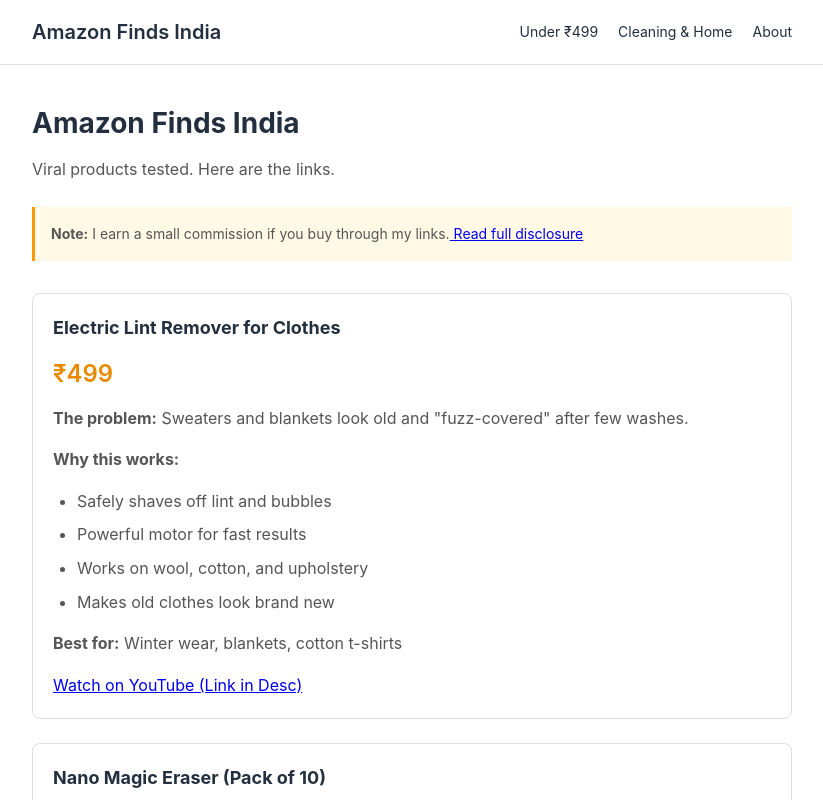
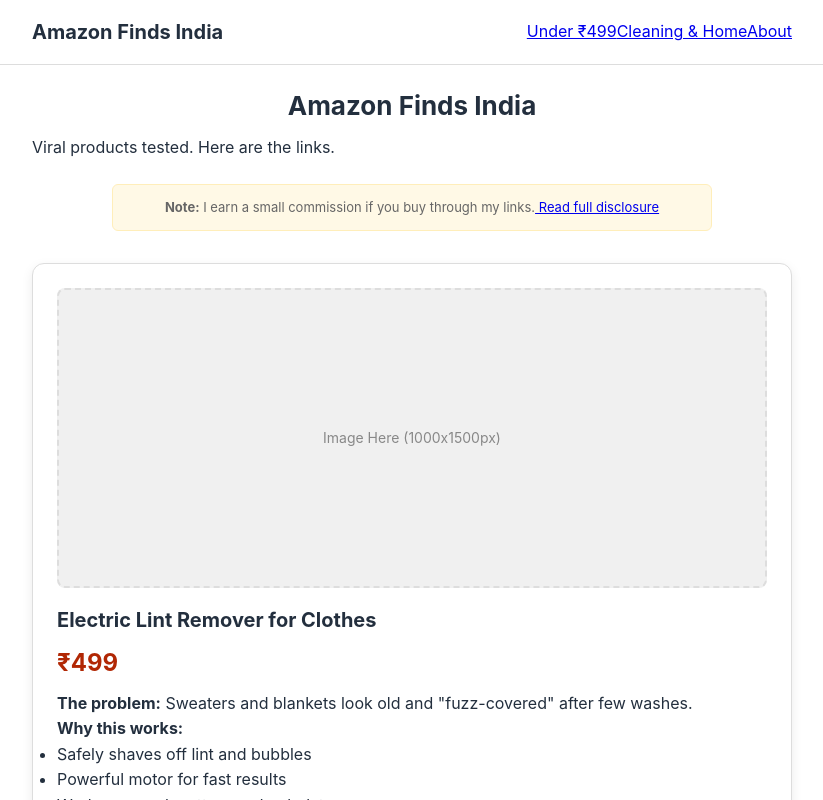
Before and after one commit to VaradScript/amazon-finds, a Next.js app: page / in a window 1280 px wide. Shown: the top 800 px of the page, without its empty margins (228-1051 px from the left). Built offline with nearby package versions, Linux system fonts and the light colour scheme.

Commit message:
Enhance UI for Pinterest and buttons

```diff
--- a/app/globals.css
+++ b/app/globals.css
@@ -1,9 +1,3 @@
-* {
-  box-sizing: border-box;
-  margin: 0;
-  padding: 0;
-}
-
 :root {
   --primary: #FF9900;
   --primary-dark: #E88B00;
@@ -11,7 +5,14 @@
   --text-light: #555;
   --bg: #FFFFFF;
   --border: #DDD;
-  --shadow: rgba(0,0,0,0.08);
+  --shadow: rgba(0, 0, 0, 0.08);
+  --youtube-red: #cc0000;
+}
+
+* {
+  box-sizing: border-box;
+  margin: 0;
+  padding: 0;
 }
 
 body {
@@ -42,118 +43,114 @@
   display: flex;
   justify-content: space-between;
   align-items: center;
-  flex-wrap: wrap;
-  gap: 12px;
 }
 
 header .logo {
   font-size: 20px;
-  font-weight: 600;
+  font-weight: 700;
   color: var(--text);
   text-decoration: none;
 }
 
-header .nav-links {
-  display: flex;
-  gap: 20px;
-  flex-wrap: wrap;
-}
-
-header a {
-  color: var(--text);
-  text-decoration: none;
-  font-size: 14px;
-}
-
-header a:hover {
-  color: var(--primary);
-}
-
 /* Main content */
 main {
-  padding: 40px 0;
+  padding: 24px 0;
   min-height: 70vh;
 }
 
 h1 {
-  font-size: 28px;
-  margin-bottom: 16px;
+  font-size: 26px;
+  margin-bottom: 12px;
   line-height: 1.3;
+  text-align: center;
 }
 
 h2 {
   font-size: 22px;
   margin: 32px 0 16px;
-  line-height: 1.3;
+  text-align: center;
 }
 
-h3 {
-  font-size: 18px;
-  margin: 24px 0 12px;
-}
-
-p {
-  margin-bottom: 16px;
-  color: var(--text-light);
-}
-
-ul {
-  margin: 16px 0;
-  padding-left: 24px;
-}
-
-li {
-  margin-bottom: 8px;
-  color: var(--text-light);
+p.intro {
+  text-align: center;
+  max-width: 600px;
+  margin: 0 auto 24px;
+  margin-bottom: 24px;
 }
 
 /* Product cards */
 .product-grid {
   display: grid;
-  gap: 24px;
+  gap: 32px;
   margin: 32px 0;
 }
 
 .product-card {
   background: white;
   border: 1px solid var(--border);
-  border-radius: 8px;
-  padding: 20px;
+  border-radius: 12px;
+  padding: 24px;
+  box-shadow: 0 4px 12px rgba(0, 0, 0, 0.08);
+  /* Enhanced shadow for Pinterest look */
 }
 
 .product-card h3 {
   margin-top: 0;
+  font-size: 20px;
+  margin-bottom: 8px;
   color: var(--text);
 }
 
 .product-price {
   font-size: 24px;
-  font-weight: 600;
-  color: var(--primary-dark);
-  margin: 12px 0;
+  font-weight: 700;
+  color: #B12704;
+  margin: 8px 0;
 }
 
-.product-features {
-  margin: 16px 0;
+/* Pinterest-friendly Image Container */
+.product-image-placeholder {
+  width: 100%;
+  height: 300px;
+  /* Vertical aspect ratio */
+  background: #f0f0f0;
+  display: flex;
+  align-items: center;
+  justify-content: center;
+  border-radius: 8px;
+  margin-bottom: 16px;
+  color: #888;
+  font-size: 14px;
+  border: 2px dashed #ddd;
 }
 
-/* Amazon CTA button */
-.amazon-btn {
-  display: inline-block;
-  background: var(--primary);
-  color: white;
-  padding: 12px 24px;
-  border-radius: 4px;
-  text-decoration: none;
-  font-weight: 500;
-  font-size: 15px;
-  border: none;
-  cursor: pointer;
-  margin-top: 12px;
+/* YouTube Button - Enhanced */
+.youtube-btn {
+  display: flex !important;
+  align-items: center;
+  justify-content: center;
+  width: 100%;
+  background-color: var(--youtube-red);
+  color: white !important;
+  padding: 14px 20px;
+  border-radius: 8px;
+  /* Rounded button */
+  text-decoration: none !important;
+  font-weight: 700;
+  font-size: 16px;
+  margin-top: 16px;
+  transition: transform 0.2s, background-color 0.2s;
+  box-shadow: 0 4px 6px rgba(204, 0, 0, 0.2);
 }
 
-.amazon-btn:hover {
-  background: var(--primary-dark);
+.youtube-btn:hover {
+  background-color: #aa0000;
+  transform: translateY(-2px);
+  box-shadow: 0 6px 10px rgba(204, 0, 0, 0.3);
+}
+
+.youtube-btn:active {
+  transform: translateY(0);
 }
 
 /* Footer */
@@ -167,41 +164,15 @@
   color: var(--text-light);
 }
 
-footer a {
-  color: var(--primary-dark);
-  text-decoration: none;
-}
-
-footer a:hover {
-  text-decoration: underline;
-}
-
-/* Disclosure box */
+/* Disclosure box - simplified */
 .disclosure {
   background: #FFF9E6;
-  border-left: 3px solid var(--primary);
-  padding: 16px;
-  margin: 24px 0;
-  font-size: 14px;
-  color: var(--text-light);
+  border: 1px solid #FFEeba;
+  padding: 12px;
+  margin: 24px auto;
+  font-size: 13px;
+  color: #666;
+  border-radius: 6px;
+  text-align: center;
+  max-width: 600px;
 }
-
-/* Mobile optimizations */
-@media (max-width: 640px) {
-  h1 {
-    font-size: 24px;
-  }
-
-  h2 {
-    font-size: 20px;
-  }
-
-  .container {
-    padding: 0 16px;
-  }
-
-  header .nav-links {
-    font-size: 13px;
-    gap: 12px;
-  }
-}
--- a/app/page.tsx
+++ b/app/page.tsx
@@ -27,6 +27,7 @@
 
                 <div className="product-grid">
                     <div className="product-card">
+                        <div className="product-image-placeholder">Image Here (1000x1500px)</div>
                         <h3>Electric Lint Remover for Clothes</h3>
                         <p className="product-price">₹499</p>
 
@@ -49,12 +50,13 @@
                                 rel="noopener"
                                 className="youtube-btn"
                             >
-                                Watch on YouTube (Link in Desc)
+                                ▶ WATCH VIDEO & GET LINKS
                             </a>
                         </div>
                     </div>
 
                     <div className="product-card">
+                        <div className="product-image-placeholder">Image Here (1000x1500px)</div>
                         <h3>Nano Magic Eraser (Pack of 10)</h3>
                         <p className="product-price">₹199</p>
 
@@ -77,12 +79,13 @@
                                 rel="noopener"
                                 className="youtube-btn"
                             >
-                                Watch on YouTube (Link in Desc)
+                                ▶ WATCH VIDEO & GET LINKS
                             </a>
                         </div>
                     </div>
 
                     <div className="product-card">
+                        <div className="product-image-placeholder">Image Here (1000x1500px)</div>
                         <h3>Microwave Maggi Bowl with Lid</h3>
                         <p className="product-price">₹299</p>
 
@@ -105,12 +108,13 @@
                                 rel="noopener"
                                 className="youtube-btn"
                             >
-                                Watch on YouTube (Link in Desc)
+                                ▶ WATCH VIDEO & GET LINKS
                             </a>
                         </div>
                     </div>
 
                     <div className="product-card">
+                        <div className="product-image-placeholder">Image Here (1000x1500px)</div>
                         <h3>Pocket Refreshing Face Wipes (Pack of 3)</h3>
                         <p className="product-price">₹149</p>
 
@@ -133,12 +137,13 @@
                                 rel="noopener"
                                 className="youtube-btn"
                             >
-                                Watch on YouTube (Link in Desc)
+                                ▶ WATCH VIDEO & GET LINKS
                             </a>
                         </div>
                     </div>
 
                     <div className="product-card">
+                        <div className="product-image-placeholder">Image Here (1000x1500px)</div>
                         <h3>Giant Elephant Support Plush Toy</h3>
                         <p className="product-price">₹899</p>
 
@@ -161,12 +166,13 @@
                                 rel="noopener"
                                 className="youtube-btn"
                             >
-                                Watch on YouTube (Link in Desc)
+                                ▶ WATCH VIDEO & GET LINKS
                             </a>
                         </div>
                     </div>
 
                     <div className="product-card">
+                        <div className="product-image-placeholder">Image Here (1000x1500px)</div>
                         <h3>Soft Mouse Toys for Cats (Pack of 5)</h3>
                         <p className="product-price">₹199</p>
 
@@ -189,7 +195,7 @@
                                 rel="noopener"
                                 className="youtube-btn"
                             >
-                                Watch on YouTube (Link in Desc)
+                                ▶ WATCH VIDEO & GET LINKS
                             </a>
                         </div>
                     </div>
```
